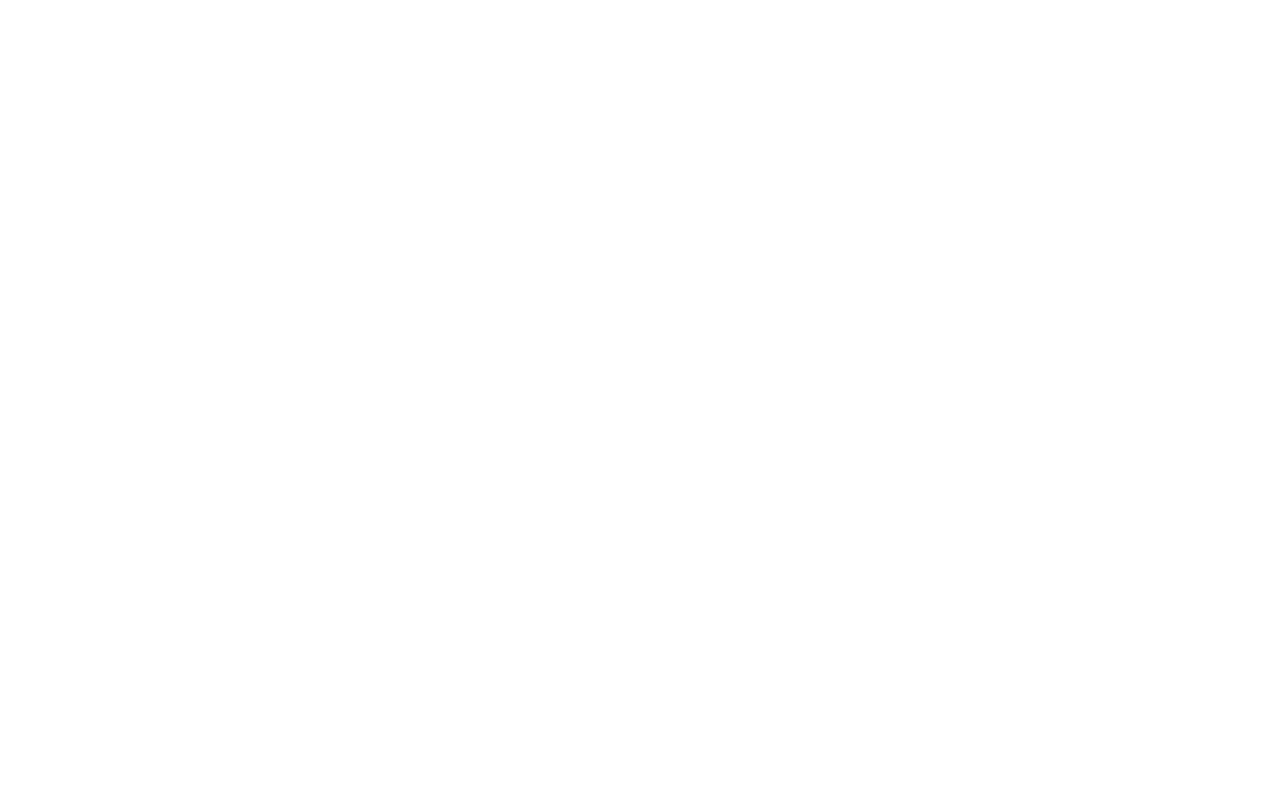
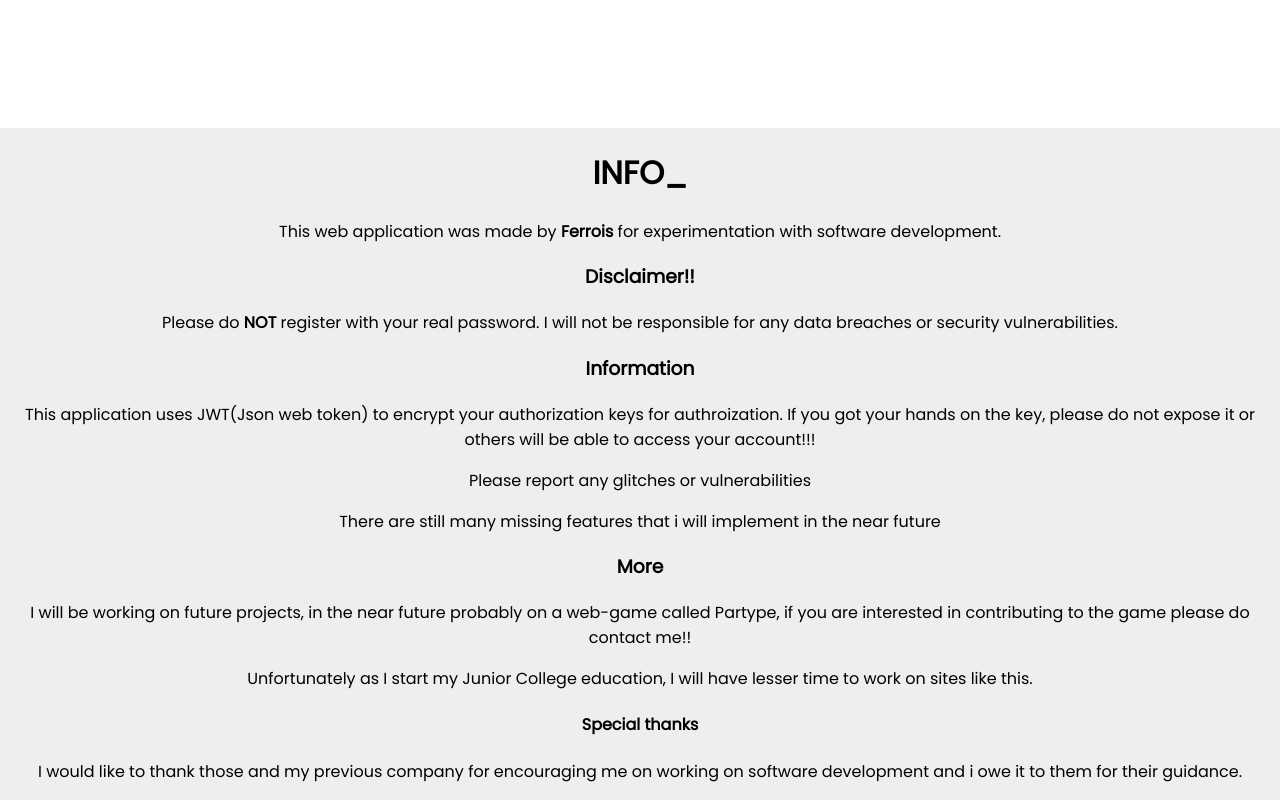
Before and after one commit to Ferrois/postellar, a React (Create React App) app: page /chat in a window 1280 px wide. Shown: the part 432-1232 px from the top of the page. Before the commit the page ends 800 px from the top, so only its background shows below. Built offline with nearby package versions, Linux system fonts and the light colour scheme.

Commit message:
add footer

```diff
--- a/src/App.js
+++ b/src/App.js
@@ -10,6 +10,7 @@
 import { LoginContext } from "./Context/LoginContext";
 import HomePage from "./Components/HomePage/HomePage";
 import Chat from "./Components/Chat/Chat";
+import Footer from "./Components/Footer/Footer";
 
 function App() {
   const [login, setLogin] = useContext(LoginContext);
@@ -31,6 +32,7 @@
             <Route path="/home" element={login.loggedIn ? <HomePage/>:<Login/>}/>
             <Route path="/chat" element={login.loggedIn ? <Chat/>:<Login/>}/>
           </Routes>
+          <Footer/>
         </Router>
       </div>
   );
--- /dev/null
+++ b/src/Components/Footer/Footer.css
@@ -0,0 +1,5 @@
+Footer {
+  margin: 230px 0px 0px 0px;
+  background-color: #0001;
+}
+/*# sourceMappingURL=Footer.css.map */
--- /dev/null
+++ b/src/Components/Footer/Footer.js
@@ -0,0 +1,37 @@
+import React from "react";
+import "./Footer.css"
+
+const Footer = () => {
+  return (
+    <footer>
+        <h1>INFO_</h1>
+      <section>
+        <p>
+          This web application was made by <b>Ferrois</b> for experimentation
+          with software development.
+        </p>
+      </section>
+      <section>
+          <h3>Disclaimer!!</h3>
+          <p>Please do <b>NOT</b> register with your real password. I will not be responsible for any data breaches or security vulnerabilities.</p>
+      </section>
+      <section>
+          <h3>Information</h3>
+          <p>This application uses JWT(Json web token) to encrypt your authorization keys for authroization. If you got your hands on the key, please do not expose it or others will be able to access your account!!!</p>
+          <p>Please report any glitches or vulnerabilities</p>
+          <p>There are still many missing features that i will implement in the near future</p>
+      </section>
+      <section>
+          <h3>More</h3>
+          <p>I will be working on future projects, in the near future probably on a web-game called Partype, if you are interested in contributing to the game please do contact me!!</p>
+          <p>Unfortunately as I start my Junior College education, I will have lesser time to work on sites like this.</p>
+      </section>
+      <section>
+          <h4>Special thanks</h4>
+          <p>I would like to thank those and my previous company for encouraging me on working on software development and i owe it to them for their guidance.</p>
+      </section>
+    </footer>
+  );
+};
+
+export default Footer;
--- /dev/null
+++ b/src/Components/Footer/Footer.scss
@@ -0,0 +1,5 @@
+
+Footer{
+    margin:230px 0px 0px 0px;
+    background-color: #0001;
+}
```
Also changed, not shown: 1 other file (tests, documents, lock files or other folders).
